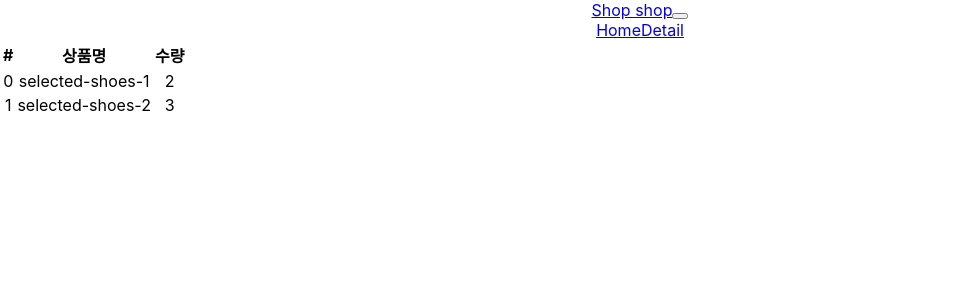
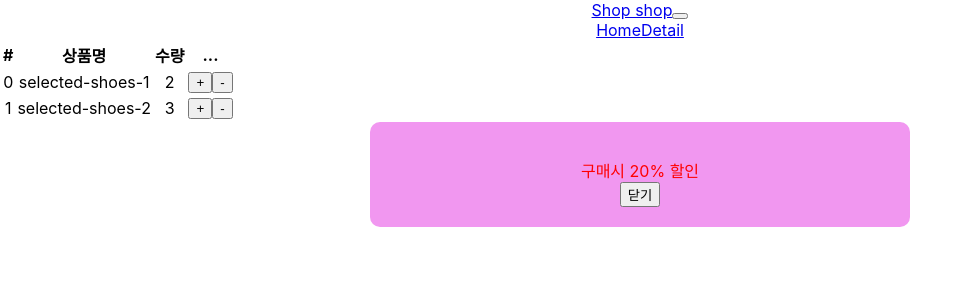
Before and after one commit to namomo/curs, a React (Create React App) app in the folder react-coding-apple/shop/: page /cart in a window 1280 px wide. Shown: the top 300 px of the page, without its empty margins (0-970 px from the left). Built offline with nearby package versions, Linux system fonts and the light colour scheme; the HTML template or start-up script is replaced by a standard one.

Commit message:
react-coding-apple 애플코딩 리액트 - 쇼핑몰
* feat: combieReducers 를 통해 여러 reducer 통합
* feat: reducer action 을 통한 데이터 관리

```diff
--- a/react-coding-apple/shop/src/Cart.js
+++ b/react-coding-apple/shop/src/Cart.js
@@ -11,16 +11,21 @@ function Cart(props) {
             <th>#</th>
             <th>상품명</th>
             <th>수량</th>
+            <th>...</th>
           </tr>
         </thead>
         <tbody>
         {
           props.state.map( (e, key) => {
             return (
-              <tr id={ key }>
+              <tr key={ key }>
                 <td>{ e.id }</td>
                 <td>{ e.name }</td>
                 <td>{ e.quan }</td>
+                <td>
+                  <button onClick={ () => { props.dispatch({ type: 'plus' }) } }>+</button>
+                  <button onClick={ () => { props.dispatch({ type: 'minus' }) } }>-</button>
+                </td>
               </tr>
             )
           })
@@ -33,13 +38,25 @@ function Cart(props) {
 
         </tbody>
       </Table>
+
+      {
+        props.alert === true
+        ? <div className='my-alert2'>
+            <p>구매시 20% 할인</p>
+            <button onClick={ () => { props.dispatch({ type: 'close' }) } }>닫기</button>
+          </div>
+        : null
+      }
+
+
     </div>
   );
 }
 
 export default connect((state)=>{
   return {
-    state: state
+    state: state.reducer,
+    alert: state.reducer2
   }
 })(Cart);
 // function getConnected(state) {
--- a/react-coding-apple/shop/src/index.js
+++ b/react-coding-apple/shop/src/index.js
@@ -7,13 +7,45 @@ import { BrowserRouter } from 'react-router-dom';
 
 // redux
 import { Provider } from 'react-redux';
-import { createStore } from 'redux';
-let store = createStore( () => {
-  return [
-    {id: 0, name: 'selected-shoes-1', quan: 2},
-    {id: 1, name: 'selected-shoes-2', quan: 3},
-  ];
-});
+import { combineReducers, createStore } from 'redux';
+// let store = createStore( () => {
+//   return [
+//     {id: 0, name: 'selected-shoes-1', quan: 2},
+//     {id: 1, name: 'selected-shoes-2', quan: 3},
+//   ];
+// });
+
+let _defaultStaet = [
+  {id: 0, name: 'selected-shoes-1', quan: 2},
+  {id: 1, name: 'selected-shoes-2', quan: 3}
+];
+function reducer (state = _defaultStaet, act) {
+  console.log(`[reducer] --> [${act.type}]`);
+  if (act.type === 'plus') {
+    let _new = [...state];
+    _new[0].quan++;
+    return _new;
+  }
+  else if (act.type === 'minus') {
+    let _new = [...state];
+    if (_new[0].quan > 0) _new[0].quan--;
+    return _new;
+  }
+  else {
+    return state;
+  }
+}
+
+function reducer2 (state = true, act) {
+  console.log(`[reducer2] --> [${act.type}]`);
+  if (act.type === 'close') {
+    return false;
+  }
+  return state;
+}
+
+// 복합 reducer 연결
+let store = createStore( combineReducers( {reducer, reducer2} ) );
 
 ReactDOM.render(
   <React.StrictMode>
```
